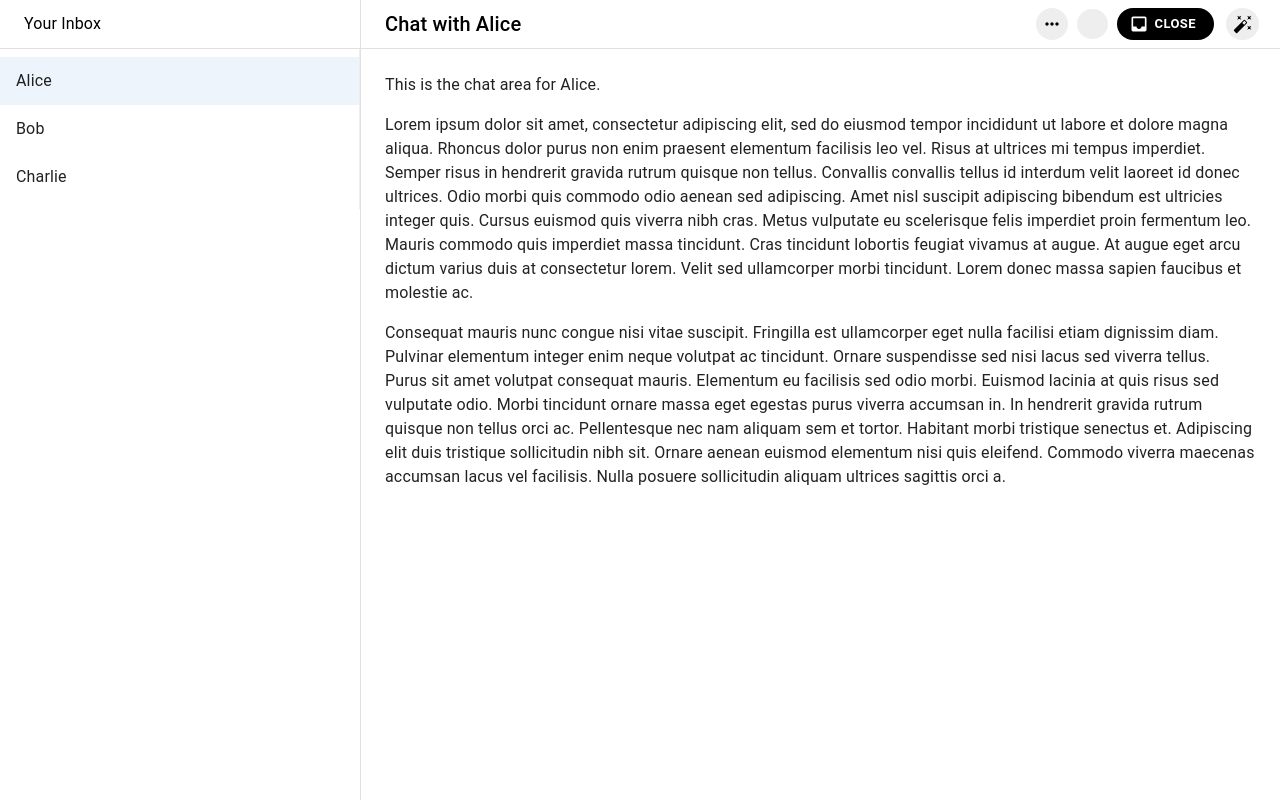
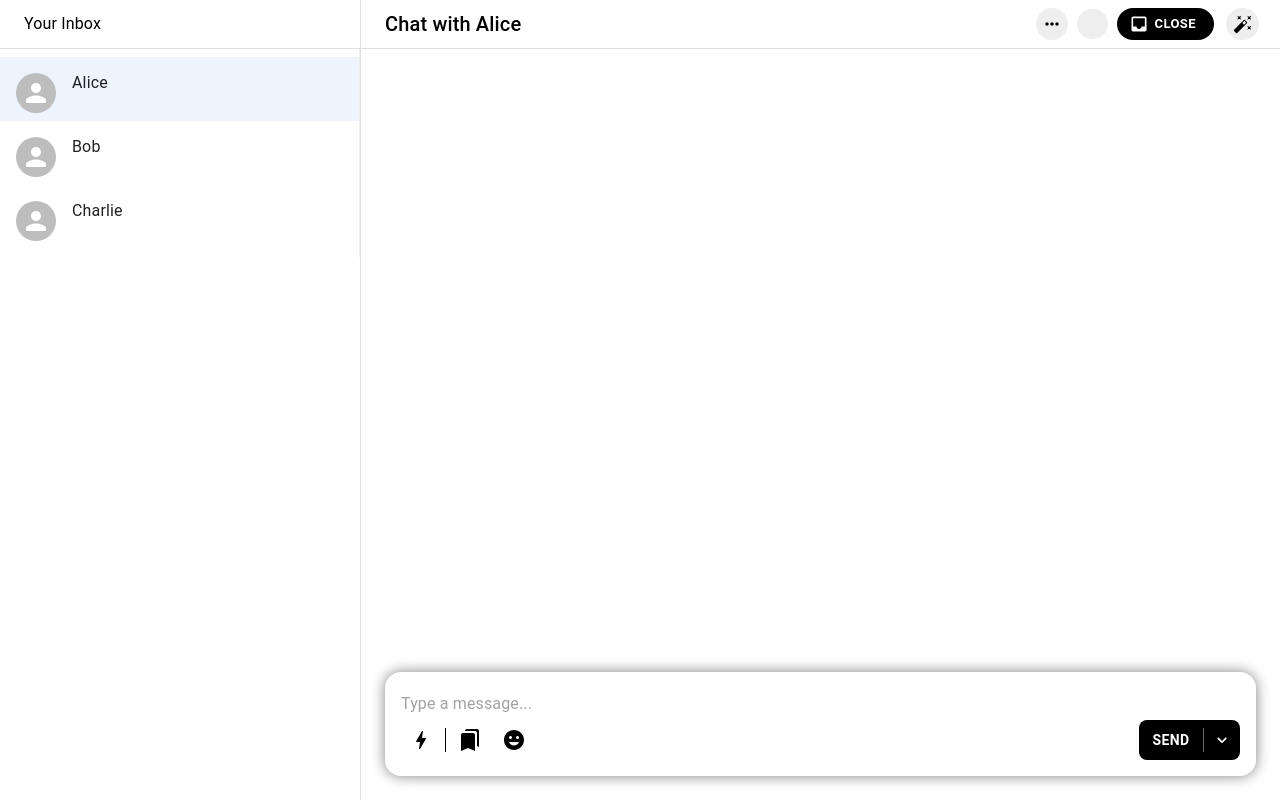
Before and after one commit to shekhar-sg/beyond-chat-assignment, a Next.js app: page / in a window 1280 px wide. Built offline with nearby package versions, Linux system fonts and the light colour scheme; some icons are missing; what @mui/material-nextjs would draw is missing.

Commit message:
enhance ChatSection and UserList components with message handling and user avatars

```diff
--- a/src/components/ChatSection.tsx
+++ b/src/components/ChatSection.tsx
@@ -1,12 +1,21 @@
 "use client";
-import { useState } from "react";
+import { useState,KeyboardEvent } from "react";
 import Box from "@mui/material/Box";
 import Typography from "@mui/material/Typography";
 import Main from "@/material-components/Main";
 import ChatToolbar from "@/components/chat-toolbar";
 import UserList, { User } from "@/components/UserList";
 import DrawerComponent from "@/material-components/Drawer";
-import { Divider } from "@mui/material";
+import { Button, Divider, Stack } from "@mui/material";
+import TextField from "@mui/material/TextField";
+import IconButton from "@mui/material/IconButton";
+import {
+  Bolt,
+  Bookmarks,
+  ExpandMoreRounded,
+  InsertEmoticonRounded,
+} from "@mui/icons-material";
+import SplitButton from "@/components/SplitButton";
 
 export default function ChatSection() {
   const [open, setOpen] = useState(false);
@@ -19,6 +28,10 @@ export default function ChatSection() {
   const [selectedUserId, setSelectedUserId] = useState<string | null>(
     users[0]?.id || null
   );
+  const [message, setMessage] = useState("");
+  const [chatMessages, setChatMessages] = useState<{
+    [userId: string]: string[];
+  }>({});
 
   const handleDrawerOpen = () => {
     setOpen(true);
@@ -28,8 +41,19 @@ export default function ChatSection() {
     setOpen(false);
   };
 
-  // Handler for closing the chat (deselect user)
-  // const handleCloseChat = () => setSelectedUserId(null);
+  const handleSendMessage = () => {
+    if (!selectedUserId || !message.trim()) return;
+    setChatMessages((prev) => ({
+      ...prev,
+      [selectedUserId]: [...(prev[selectedUserId] || []), message.trim()],
+    }));
+    setMessage("");
+  };
+
+  const handleInputKeyDown = (e: KeyboardEvent<HTMLInputElement>) => {
+    if (e.key === "Enter") handleSendMessage();
+  };
+
   const selectedUser = users.find((u) => u.id === selectedUserId);
 
   return (
@@ -56,43 +80,105 @@ export default function ChatSection() {
           }}
         />
         <Divider />
-        <Main open={open}>
+        <Main
+          open={open}
+          sx={{ display: "flex", flexDirection: "column", flex: 1 }}
+        >
           {selectedUser ? (
             <>
-              <Typography sx={{ marginBottom: 2 }}>
-                This is the chat area for {selectedUser.name}.
-              </Typography>
-              <Typography sx={{ marginBottom: 2 }}>
-                Lorem ipsum dolor sit amet, consectetur adipiscing elit, sed do
-                eiusmod tempor incididunt ut labore et dolore magna aliqua.
-                Rhoncus dolor purus non enim praesent elementum facilisis leo
-                vel. Risus at ultrices mi tempus imperdiet. Semper risus in
-                hendrerit gravida rutrum quisque non tellus. Convallis convallis
-                tellus id interdum velit laoreet id donec ultrices. Odio morbi
-                quis commodo odio aenean sed adipiscing. Amet nisl suscipit
-                adipiscing bibendum est ultricies integer quis. Cursus euismod
-                quis viverra nibh cras. Metus vulputate eu scelerisque felis
-                imperdiet proin fermentum leo. Mauris commodo quis imperdiet
-                massa tincidunt. Cras tincidunt lobortis feugiat vivamus at
-                augue. At augue eget arcu dictum varius duis at consectetur
-                lorem. Velit sed ullamcorper morbi tincidunt. Lorem donec massa
-                sapien faucibus et molestie ac.
-              </Typography>
-              <Typography sx={{ marginBottom: 2 }}>
-                Consequat mauris nunc congue nisi vitae suscipit. Fringilla est
-                ullamcorper eget nulla facilisi etiam dignissim diam. Pulvinar
-                elementum integer enim neque volutpat ac tincidunt. Ornare
-                suspendisse sed nisi lacus sed viverra tellus. Purus sit amet
-                volutpat consequat mauris. Elementum eu facilisis sed odio
-                morbi. Euismod lacinia at quis risus sed vulputate odio. Morbi
-                tincidunt ornare massa eget egestas purus viverra accumsan in.
-                In hendrerit gravida rutrum quisque non tellus orci ac.
-                Pellentesque nec nam aliquam sem et tortor. Habitant morbi
-                tristique senectus et. Adipiscing elit duis tristique
-                sollicitudin nibh sit. Ornare aenean euismod elementum nisi quis
-                eleifend. Commodo viverra maecenas accumsan lacus vel facilisis.
-                Nulla posuere sollicitudin aliquam ultrices sagittis orci a.
-              </Typography>
+              <Box sx={{ flex: 1, overflowY: "auto", mb: 2 }}>
+                {(chatMessages[selectedUser.id] || []).map((msg, idx) => (
+                  <Typography key={idx} sx={{ mb: 1 }}>
+                    {msg}
+                  </Typography>
+                ))}
+              </Box>
+              <Stack
+                boxShadow={"0 0 14px 0 gray"}
+                borderRadius={4}
+                overflow={"hidden"}
+                p={2}
+              >
+                <TextField
+                  fullWidth
+                  size="medium"
+                  placeholder="Type a message..."
+                  value={message}
+                  onChange={(e) => setMessage(e.target.value)}
+                  onKeyDown={handleInputKeyDown}
+                  variant="standard"
+                  slotProps={{
+                    input: {
+                      sx: {
+                        "&:before": {
+                          border: "none",
+                        },
+                      },
+                    },
+                  }}
+                />
+                <Stack direction={"row"} justifyContent={"space-between"}>
+                  <Box
+                    sx={{
+                      color: "black",
+                      display: "flex",
+                      gap: 0.5,
+                    }}
+                  >
+                    <IconButton color={"inherit"}>
+                      <Bolt />
+                    </IconButton>
+                    <Divider
+                      variant={"middle"}
+                      orientation={"vertical"}
+                      flexItem
+                      sx={{
+                        borderColor: "black",
+                      }}
+                    />
+                    <IconButton color={"inherit"}>
+                      <Bookmarks />
+                    </IconButton>
+                    <IconButton
+                      sx={{
+                        color: "black",
+                      }}
+                    >
+                      <InsertEmoticonRounded />
+                    </IconButton>
+                  </Box>
+                  <Box
+                    sx={{
+                      display: "flex",
+                      alignItems: "center",
+                      // gap: 1,
+                      bgcolor: "black",
+                      borderRadius: 2,
+                      color: "white",
+                    }}
+                  >
+                    <Button
+                      color={"inherit"}
+                      onClick={handleSendMessage}
+                      sx={{
+                        fontWeight: 600,
+                      }}
+                      // disabled={!message.trim()}
+                    >
+                      Send
+                    </Button>
+                    <Divider
+                      variant={"middle"}
+                      sx={{ borderColor: "dimgray" }}
+                      orientation={"vertical"}
+                      flexItem
+                    />
+                    <IconButton color={"inherit"}>
+                      <ExpandMoreRounded fontSize={"small"} />
+                    </IconButton>
+                  </Box>
+                </Stack>
+              </Stack>
             </>
           ) : (
             <Typography>Select a user to start chatting.</Typography>
--- /dev/null
+++ b/src/components/SplitButton.tsx
@@ -0,0 +1,130 @@
+import * as React from "react";
+import Button from "@mui/material/Button";
+import ButtonGroup from "@mui/material/ButtonGroup";
+import ArrowDropDownIcon from "@mui/icons-material/ArrowDropDown";
+import ClickAwayListener from "@mui/material/ClickAwayListener";
+import Grow from "@mui/material/Grow";
+import Paper from "@mui/material/Paper";
+import Popper from "@mui/material/Popper";
+import MenuItem from "@mui/material/MenuItem";
+import MenuList from "@mui/material/MenuList";
+
+export interface SplitButtonProps {
+  options: string[];
+  selectedIndex?: number;
+  onOptionClick?: (option: string, index: number) => void;
+  disabledIndexes?: number[];
+  buttonProps?: React.ComponentProps<typeof Button>;
+  groupProps?: React.ComponentProps<typeof ButtonGroup>;
+}
+
+const SplitButton = (props: SplitButtonProps) => {
+  const {
+    options,
+    selectedIndex: selectedIndexProp = 0,
+    onOptionClick,
+    disabledIndexes = [],
+    buttonProps = {},
+    groupProps = {},
+  } = props;
+  const [open, setOpen] = React.useState(false);
+  const anchorRef = React.useRef<HTMLDivElement>(null);
+  const [selectedIndex, setSelectedIndex] = React.useState(selectedIndexProp);
+
+  React.useEffect(() => {
+    setSelectedIndex(selectedIndexProp);
+  }, [selectedIndexProp]);
+
+  const handleClick = () => {
+    if (onOptionClick) {
+      onOptionClick(options[selectedIndex], selectedIndex);
+    }
+  };
+
+  const handleMenuItemClick = (
+    event: React.MouseEvent<HTMLLIElement, MouseEvent>,
+    index: number
+  ) => {
+    setSelectedIndex(index);
+    setOpen(false);
+    if (onOptionClick) {
+      onOptionClick(options[index], index);
+    }
+  };
+
+  const handleToggle = () => {
+    setOpen((prevOpen) => !prevOpen);
+  };
+
+  const handleClose = (event: Event) => {
+    if (
+      anchorRef.current &&
+      anchorRef.current.contains(event.target as HTMLElement)
+    ) {
+      return;
+    }
+    setOpen(false);
+  };
+
+  return (
+    <React.Fragment>
+      <ButtonGroup
+        variant="contained"
+        ref={anchorRef}
+        aria-label="Button group with a nested menu"
+        {...groupProps}
+      >
+        <Button onClick={handleClick} {...buttonProps}>
+          {options[selectedIndex]}
+        </Button>
+        <Button
+          size="small"
+          aria-controls={open ? "split-button-menu" : undefined}
+          aria-expanded={open ? "true" : undefined}
+          aria-label="select option"
+          aria-haspopup="menu"
+          onClick={handleToggle}
+        >
+          <ArrowDropDownIcon />
+        </Button>
+      </ButtonGroup>
+      <Popper
+        sx={{ zIndex: 1 }}
+        open={open}
+        anchorEl={anchorRef.current}
+        role={undefined}
+        transition
+        disablePortal
+      >
+        {({ TransitionProps, placement }) => (
+          <Grow
+            {...TransitionProps}
+            style={{
+              transformOrigin:
+                placement === "bottom" ? "center top" : "center bottom",
+            }}
+          >
+            <Paper>
+              <ClickAwayListener onClickAway={handleClose}>
+                <MenuList id="split-button-menu" autoFocusItem>
+                  {options.map((option, index) => (
+                    <MenuItem
+                      key={option}
+                      disabled={disabledIndexes.includes(index)}
+                      selected={index === selectedIndex}
+                      onClick={(event) => handleMenuItemClick(event, index)}
+                    >
+                      {option}
+                    </MenuItem>
+                  ))}
+                </MenuList>
+              </ClickAwayListener>
+            </Paper>
+          </Grow>
+        )}
+      </Popper>
+    </React.Fragment>
+  );
+};
+
+export default SplitButton;
--- a/src/components/UserList.tsx
+++ b/src/components/UserList.tsx
@@ -7,10 +7,15 @@ import Box from "@mui/material/Box";
 import AppBar from "@mui/material/AppBar";
 import Toolbar from "@mui/material/Toolbar";
 import { Divider } from "@mui/material";
+import Avatar from "@mui/material/Avatar";
+import ListItemAvatar from "@mui/material/ListItemAvatar";
+import Typography from "@mui/material/Typography";
 
 export interface User {
   id: string;
   name: string;
+  avatarUrl?: string;
+  lastMessage?: string;
 }
 
 interface UserListProps {
@@ -34,7 +39,7 @@ const UserList = (props: UserListProps) => {
       >
         <Toolbar variant={"dense"}>Your Inbox</Toolbar>
       </AppBar>
-      <Divider/>
+      <Divider />
       <List
         sx={{
           width: 360,
@@ -43,12 +48,35 @@ const UserList = (props: UserListProps) => {
         }}
       >
         {users.map((user) => (
-          <ListItem key={user.id} disablePadding>
+          <ListItem key={user.id} disablePadding alignItems="flex-start">
             <ListItemButton
               selected={selectedUserId === user.id}
               onClick={() => onSelectUser(user.id)}
+              alignItems="flex-start"
             >
-              <ListItemText primary={user.name} />
+              <ListItemAvatar>
+                <Avatar src={user.avatarUrl} alt={user.name} />
+              </ListItemAvatar>
+              <ListItemText
+                primary={user.name}
+                secondary={
+                  <Typography
+                    variant="body2"
+                    color="text.secondary"
+                    noWrap
+                    sx={{
+                      display: "-webkit-box",
+                      WebkitLineClamp: 2,
+                      WebkitBoxOrient: "vertical",
+                      overflow: "hidden",
+                      textOverflow: "ellipsis",
+                      maxWidth: 220,
+                    }}
+                  >
+                    {user.lastMessage || ""}
+                  </Typography>
+                }
+              />
             </ListItemButton>
           </ListItem>
         ))}
```
